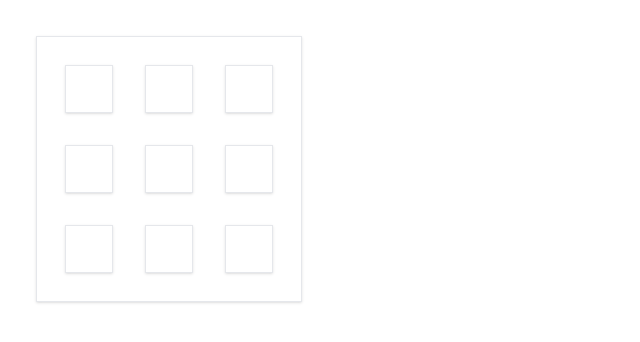
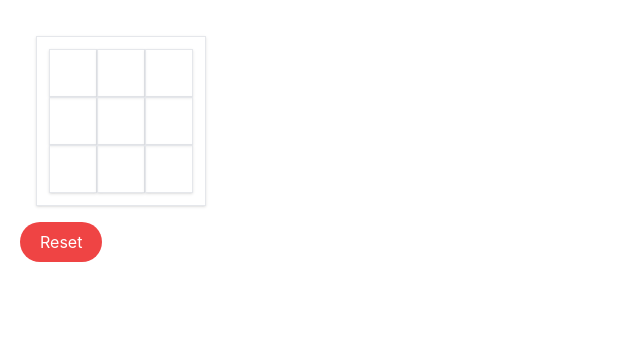
Before and after one commit to babumiya435/react-js, a React (Create React App) app in the folder React-App/my-app/: page / in a window 1280 px wide. Shown: the top 342 px of the page, without its empty margins (0-640 px from the left). Built offline with nearby package versions, Linux system fonts and the light colour scheme.

Commit message:
react-code-26

```diff
--- a/React-App/my-app/src/components/TikTokToe/SingleToe.js
+++ b/React-App/my-app/src/components/TikTokToe/SingleToe.js
@@ -1,6 +1,6 @@
 function SingleToe(props){
     return (
-        <button id = {props.id} key = {props.id} onClick={props.tickTock} className="m-4 p-3 border border-grey-400 shadow text-xl font-bold text-blue-600 w-12 h-12">{props.toe}</button>
+        <button id = {props.id} key = {props.id} onClick={props.tickTock} className=" p-2 px-5 py-2 border border-grey-400 shadow text-xl font-bold text-blue-600 w-12 h-12">{props.toe}</button>
     )
 }
 
--- a/React-App/my-app/src/components/TikTokToe/TikTokToe.js
+++ b/React-App/my-app/src/components/TikTokToe/TikTokToe.js
@@ -1,31 +1,38 @@
 import { useState } from "react";
 import SingleToe from "./SingleToe";
 
-function TikTokToe (){
-    const a = Array(3).fill("").map(x => Array(3).fill(""))
-    const [toe,setToe] = useState(a);
-    const [status,setStatus] = useState("");
-    function handleClick(i,j){
+function TikTokToe() {
+    const a = Array(3).fill("").map(x => Array(3).fill(""));
+    const [toe, setToe] = useState(a);
+    const [status, setStatus] = useState("");
+    function handleClick(i, j) {
         const toes = [...toe];
-        if(!toes[i][j]) {
-            if(!status){
+        let state = "";
+        if (!toes[i][j]) {
+            if (!status) {
                 setStatus("X");
+                state = "X";
             } else {
                 setStatus(status === "X" ? "O" : "X");
+                state = status === "X" ? "O" : "X";
             }
-            toes[i][j] = status;
+            toes[i][j] = state;
             setToe(toes);
         }
     }
-    let createStructure = ()=>{
+    const resetGame = ()=>{
+        setStatus("");
+        setToe(a);
+    }
+    const createStructure = () => {
         let mainPost = [];
-        for(let i = 0; i < a.length; i++){
+        for (let i = 0; i < a.length; i++) {
             let posts = [];
-            for(let j = 0; j < a.length; j++){
-                posts.push(<SingleToe id = {`${i}${j}`} key = {`${i}${j}`} tickTock = {handleClick.bind(this,i,j)} toe = {toe[i][j]}/>)
+            for (let j = 0; j < a.length; j++) {
+                posts.push(<SingleToe id={`${i}${j}`} key={`${i}${j}`} tickTock={handleClick.bind(this, i, j)} toe={toe[i][j]} />)
             }
             mainPost.push(
-                <div key = {`${i}`} className="flex">
+                <div key={`${i}`} className="flex">
                     {posts}
                 </div>
             )
@@ -33,8 +40,9 @@ function TikTokToe (){
         return mainPost;
     }
     return (
-        <div className="m-4 p-3 border border-grey-400 shadow w-fit">
-            {/* <div className="flex">
+        <>
+            <div className="m-4 p-3 border border-grey-400 shadow w-fit">
+                {/* <div className="flex">
                 <div onClick={tickTock} className="m-4 p-3 border border-grey-400 shadow text-xl font-bold text-blue-600">{toe}</div>
                 <div className="m-4 p-3 border border-grey-400 shadow text-xl font-bold text-blue-600">{toe}</div>
                 <div className="m-4 p-3 border border-grey-400 shadow text-xl font-bold text-blue-600">{toe}</div>
@@ -49,10 +57,17 @@ function TikTokToe (){
                 <div className="m-4 p-3 border border-grey-400 shadow text-xl font-bold text-blue-600">{toe}</div>
                 <div className="m-4 p-3 border border-grey-400 shadow text-xl font-bold text-blue-600">{toe}</div>
             </div> */}
+                <div>
+                    {createStructure()}
+                </div>
+            </div>
             <div>
-                {createStructure()}
+                <button onClick={resetGame} type="reset" className="px-5 py-2 bg-red-500 rounded-3xl text-white">
+                    Reset
+                </button>
             </div>
-        </div>
+        </>
+
     )
 }
 
```
